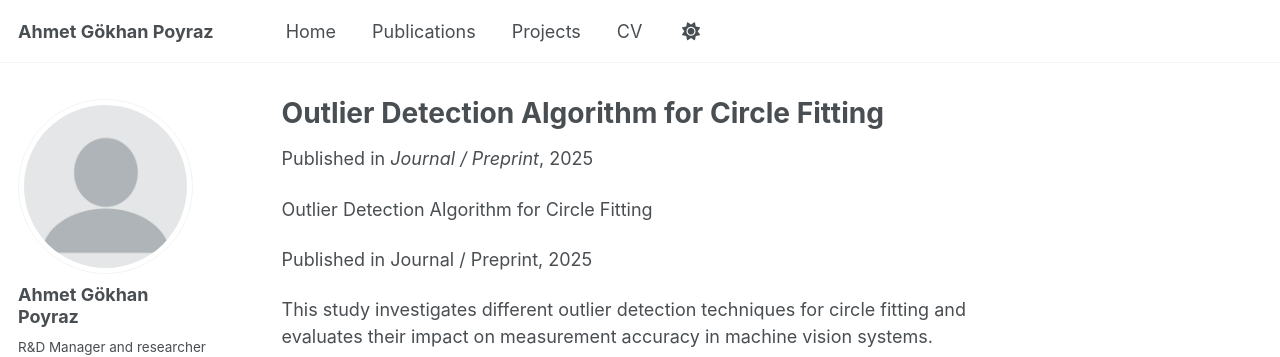
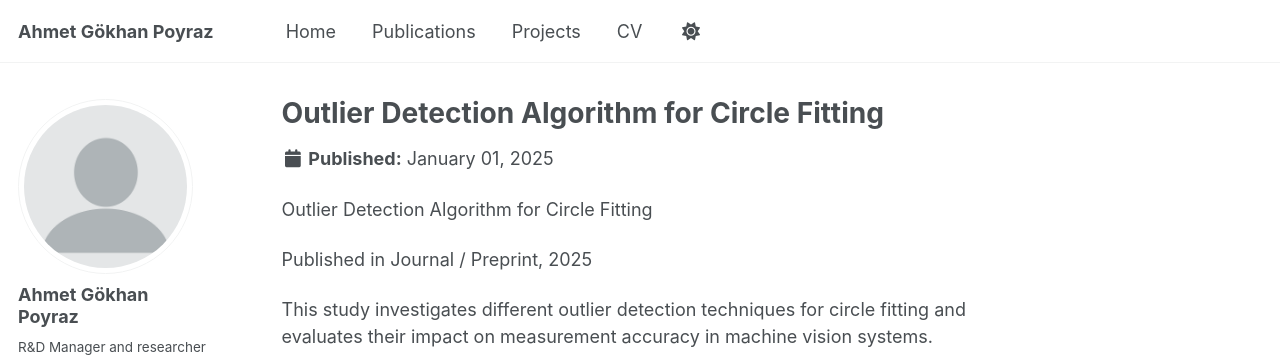
Before and after one commit to agpoyraz/agpoyraz.github.io, a Jekyll site: the page built from _publications/2025-Outlier-Detection.md, in a window 1280 px wide and 1012 px high. Shown: the top 357 px of the window. Built offline with Jekyll 4.4.1, drawn with Linux system fonts in a browser that asks for light colours; some web fonts are replaced; a script bundle is joined from its source files by our own code; library files that are not in the unit come from our copies.

Commit message:
Update 2025-Outlier-Detection.md

```diff
--- a/_publications/2025-Outlier-Detection.md
+++ b/_publications/2025-Outlier-Detection.md
@@ -4,7 +4,6 @@
 category: manuscripts
 permalink: /publication/circle-fitting-outlier
 date: 2025-01-01
-venue: "Journal / Preprint"
 slidesurl: ''
 paperurl: ''
 citation: 'Poyraz, Ahmet Gökhan. "Outlier Detection Algorithm for Circle Fitting." arXiv preprint arXiv:2508.03720 (2025).'
```
